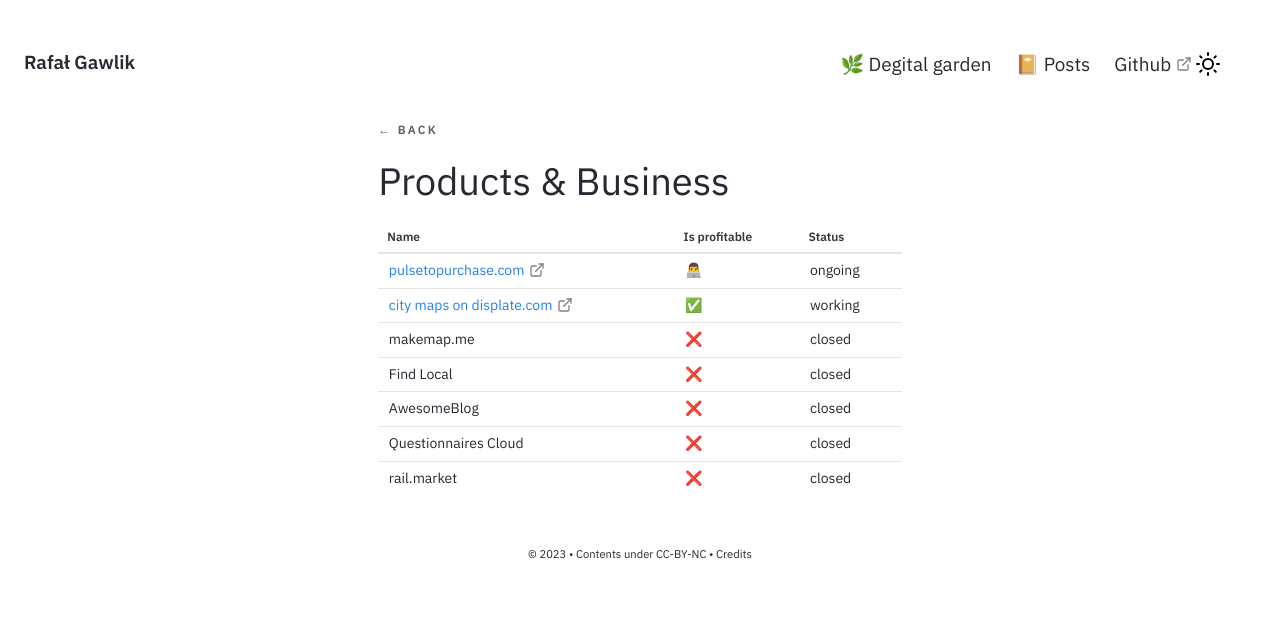
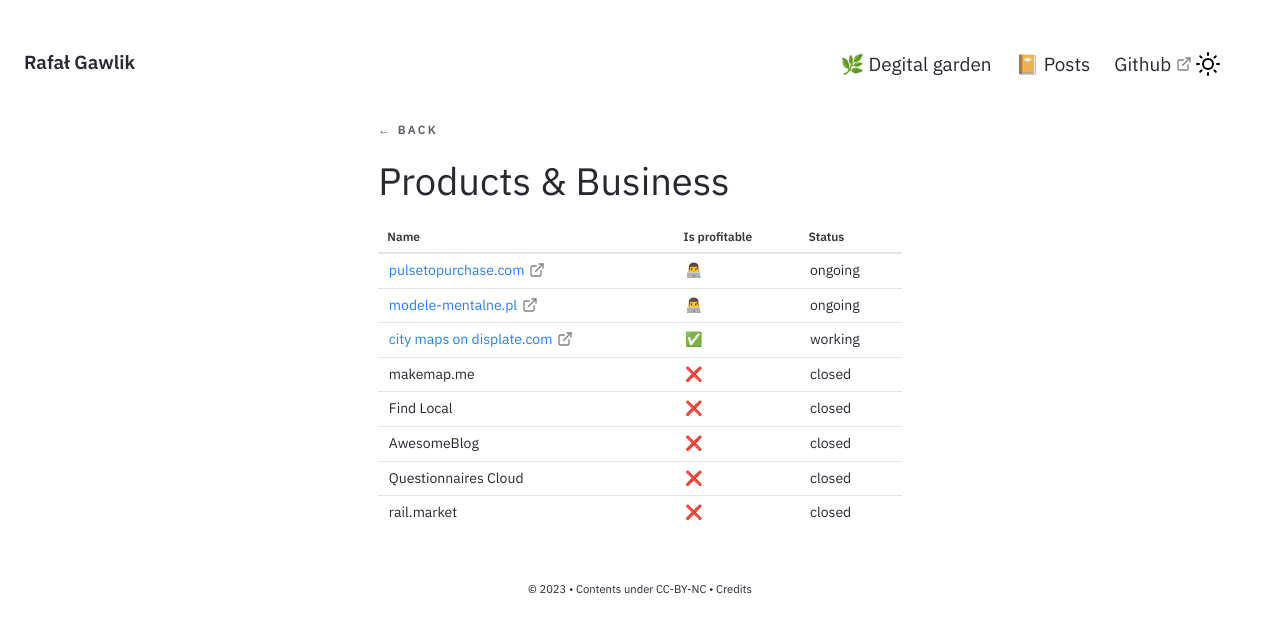
Before and after one commit to rafalgawlik/rafalgawlik.github.io, a Jekyll site: the page built from _notes/Public/Business.md, in a window 1280 px wide. Shown: the top 633 px of the page. Built offline with Jekyll 4.4.1, drawn with Linux system fonts in a browser that asks for light colours.

Commit message:
vault backup: 2024-02-21 08:40:20

```diff
--- a/_notes/Public/Business.md
+++ b/_notes/Public/Business.md
@@ -7,6 +7,7 @@ date: 16-02-2024
 | Name | Is profitable | Status |
 | ---------- | --------- | --------- |
 | [pulsetopurchase.com](https://pulsetopurchase.com/)  | 👨‍💻 | ongoing |
+| [modele-mentalne.pl](https://www.modele-mentalne.pl/)  | 👨‍💻 | ongoing |
 | [city maps on displate.com](https://displate.com/gewaraz/city-maps)  | ✅ | working |
 | makemap.me | ❌ | closed |
 | Find Local | ❌ | closed |
```
